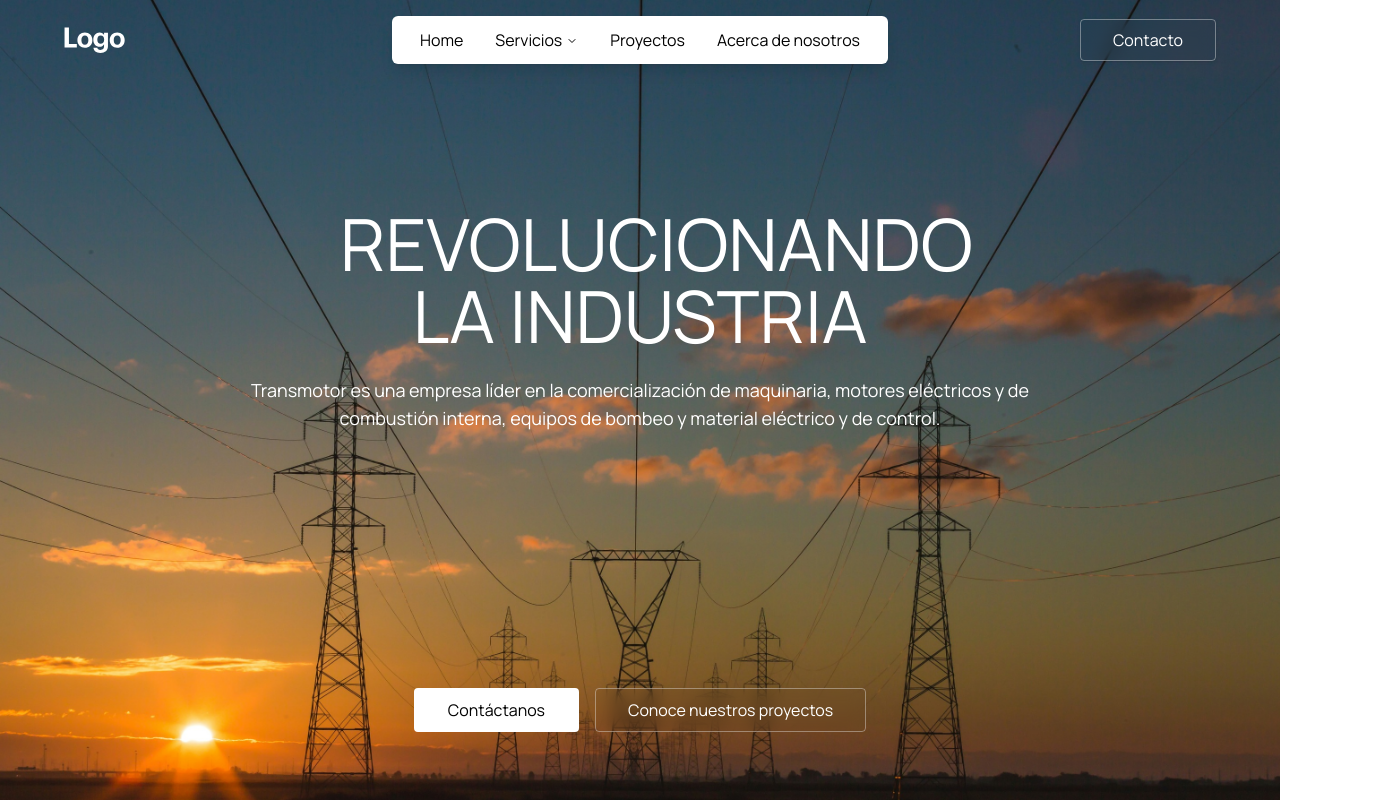
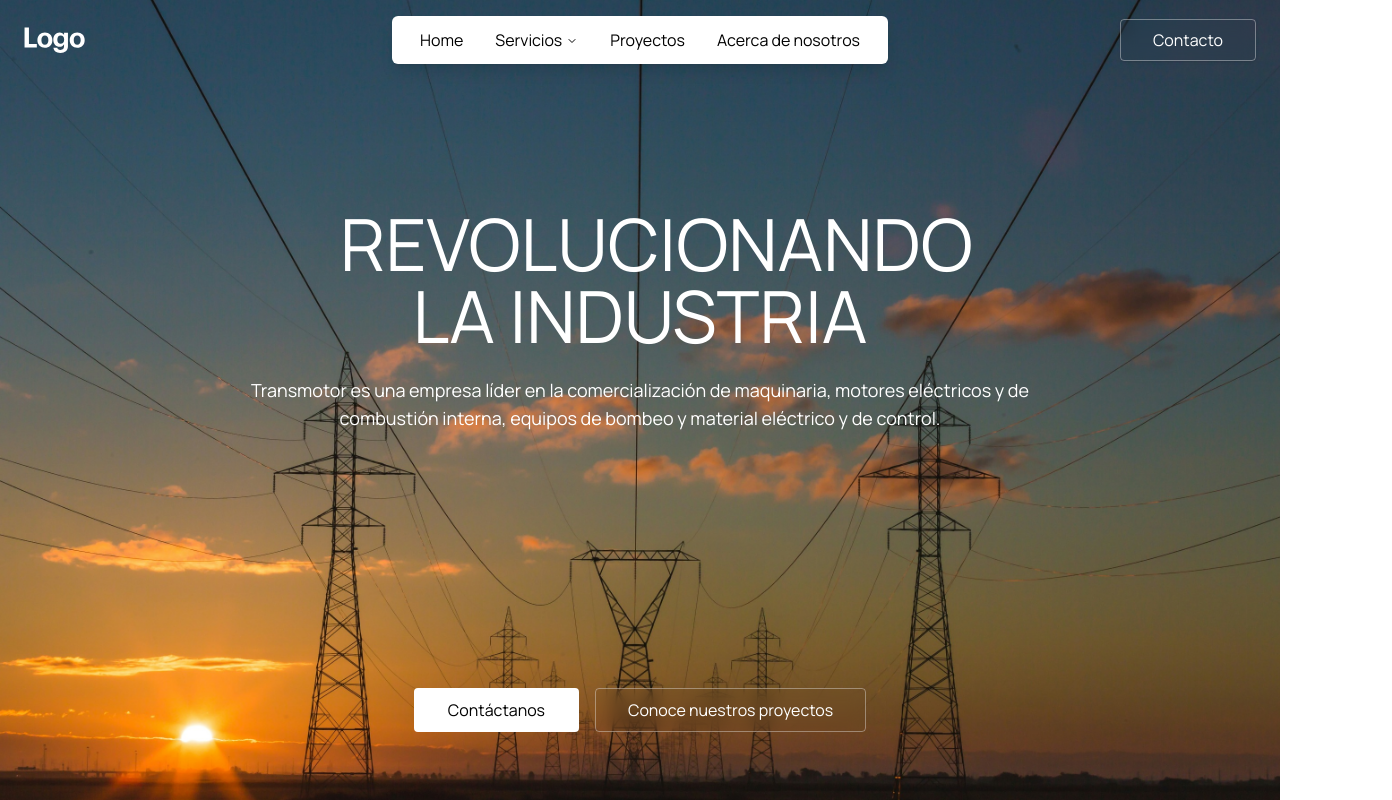
Before and after one commit to JoseCrz/transmotor, a Next.js app: page / in a window 1280 px wide. Shown: the top 800 px of the page, 1392 px wide, since content can reach past the window. Built offline with nearby package versions, Linux system fonts and the light colour scheme.

Commit message:
Update `<Container />` styles

```diff
--- a/components/Container.tsx
+++ b/components/Container.tsx
@@ -1,5 +1,5 @@
 import type { PropsWithChildren } from "react";
 
 export function Container({ children }: PropsWithChildren) {
-  return <div className="px-6 md:px-16">{children}</div>;
+  return <div className="container mx-auto px-6">{children}</div>;
 }
```
